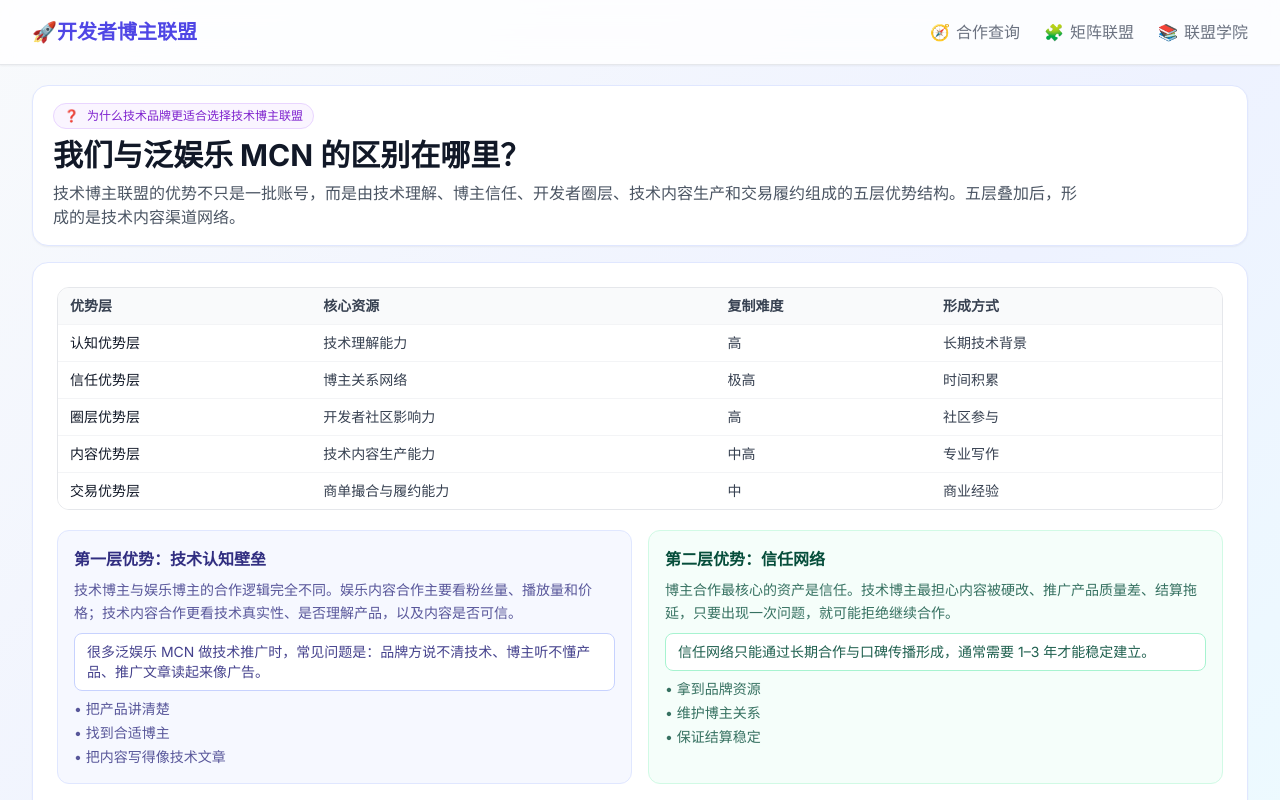
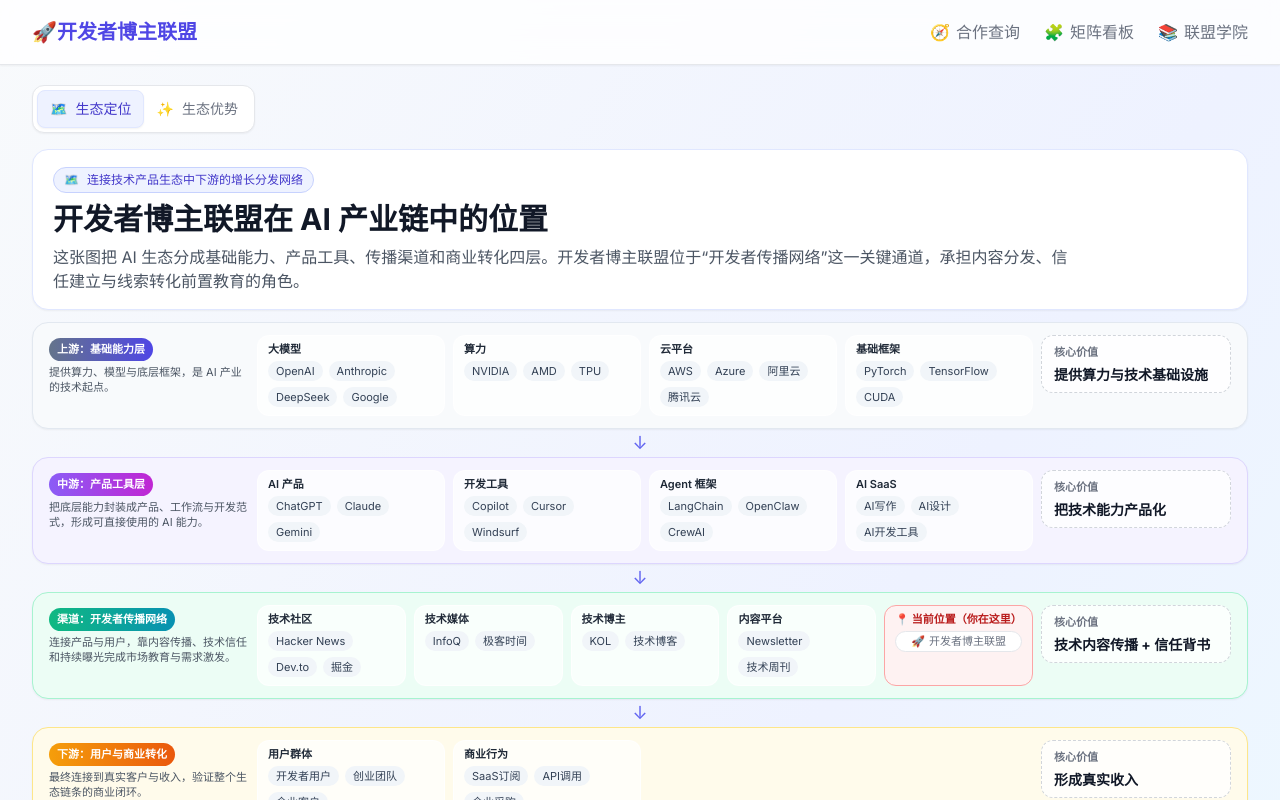
Before and after one commit to TUARAN/blogger-alliance, a Vue app: page /why-us in a window 1280 px wide. Shown: the top 800 px of the page. Built offline with nearby package versions, Linux system fonts and the light colour scheme.

Commit message:
feat: refine why-us navigation and labels

```diff
--- a/src/main.js
+++ b/src/main.js
@@ -10,7 +10,7 @@ const routes = [
   { path: '/tob', component: () => import('./pages/tob/index.vue') },
   { path: '/tob/deals', component: () => import('./pages/tob/deals.vue') },
   { path: '/matrix', component: () => import('./pages/matrix/index.vue') },
-  { path: '/ecosystem', component: () => import('./pages/ecosystem/index.vue') },
+  { path: '/ecosystem', redirect: '/why-us#ecosystem' },
   { path: '/why-us', component: () => import('./pages/why-us/index.vue') },
   { path: '/tob/services/tweet', component: () => import('./pages/tob/services/Tweet.vue') },
   { path: '/tob/services/cpc', component: () => import('./pages/tob/services/Cpc.vue') },
@@ -28,6 +28,18 @@ const router = createRouter({
     }
 
     if (to.hash) {
+      const target = document.querySelector(to.hash)
+
+      if (target) {
+        const topOffset = 88
+
+        return {
+          top: target.getBoundingClientRect().top + window.scrollY - topOffset,
+          left: 0,
+          behavior: 'smooth'
+        }
+      }
+
       return {
         el: to.hash,
         top: 0,
--- a/src/pages/academy/index.vue
+++ b/src/pages/academy/index.vue
@@ -14,7 +14,7 @@
               博主联盟
             </router-link>
             <router-link to="/matrix" class="text-gray-600 hover:text-indigo-600 transition-colors">
-              矩阵联盟
+              矩阵看板
             </router-link>
           </div>
         </div>
--- a/src/pages/ecosystem/index.vue
+++ b/src/pages/ecosystem/index.vue
@@ -93,7 +93,7 @@ const layers = [
               active-class="text-gray-700 font-semibold"
             >
               <span class="text-base leading-none">🧩</span>
-              <span>矩阵联盟</span>
+              <span>矩阵看板</span>
             </router-link>
 
             <router-link
--- a/src/pages/matrix/index.vue
+++ b/src/pages/matrix/index.vue
@@ -25,7 +25,7 @@
               active-class="text-indigo-700"
             >
               <span class="text-base leading-none">🧩</span>
-              <span>矩阵联盟</span>
+              <span>矩阵看板</span>
             </router-link>
 
             <router-link
@@ -45,7 +45,7 @@
       <section class="bg-white rounded-2xl border border-indigo-100 shadow-sm p-6 md:p-8">
         <div class="flex flex-col gap-4 md:flex-row md:items-start md:justify-between">
           <div>
-            <h1 class="text-2xl md:text-3xl font-bold text-gray-900">矩阵联盟总览</h1>
+            <h1 class="text-2xl md:text-3xl font-bold text-gray-900">矩阵看板总览</h1>
             <p class="mt-2 text-gray-600 leading-relaxed max-w-3xl">
               以账号为维度管理博主矩阵，面向博主沉淀运营数据，面向品牌方直观展示账号资产与合作价值。
             </p>
@@ -260,7 +260,7 @@
       </template>
 
       <section v-else class="mt-6 rounded-2xl border border-dashed border-gray-300 bg-white p-8 text-center text-gray-500">
-        暂无可展示的矩阵联盟数据。
+        暂无可展示的矩阵看板数据。
       </section>
     </main>
   </div>
--- a/src/pages/tob/deals.vue
+++ b/src/pages/tob/deals.vue
@@ -25,7 +25,7 @@
               active-class="text-gray-700 font-semibold"
             >
               <span class="text-base leading-none">🧩</span>
-              <span>矩阵联盟</span>
+              <span>矩阵看板</span>
             </router-link>
 
             <router-link
--- a/src/pages/tob/index.vue
+++ b/src/pages/tob/index.vue
@@ -28,7 +28,7 @@
               active-class="text-gray-700 font-semibold"
             >
               <span class="text-base leading-none">🧩</span>
-              <span>矩阵联盟</span>
+              <span>矩阵看板</span>
             </router-link>
 
             <!-- 联盟学院 - 路由链接，颜色较淡 -->
@@ -55,14 +55,6 @@
               <span class="block text-transparent bg-clip-text bg-gradient-to-r from-indigo-600 to-purple-600">
                 连接 AI 产品与技术影响力
               </span>
-              <router-link
-                to="/ecosystem"
-                class="group absolute left-full top-1/2 ml-4 hidden -translate-y-1/2 lg:inline-flex items-center gap-2 whitespace-nowrap text-indigo-600 transition-colors hover:text-indigo-800"
-              >
-                <span class="translate-y-[0.02em] text-[0.95em] leading-none">🗺️</span>
-                <span aria-hidden="true" class="text-sm leading-none text-indigo-500">↖</span>
-                <span class="text-sm font-medium leading-none text-gray-500 underline-offset-4 group-hover:underline">生态定位</span>
-              </router-link>
             </span>
           </h1>
           <p class="text-lg md:text-xl text-gray-600 max-w-4xl mx-auto leading-relaxed mb-8">
@@ -833,7 +825,7 @@
               to="/why-us"
               class="mt-2 inline-flex items-center justify-center gap-1 text-indigo-600 transition-colors hover:text-indigo-800 md:absolute md:left-full md:top-1/2 md:ml-3 md:mt-0 md:-translate-y-1/2 whitespace-nowrap"
             >
-              <span class="text-3xl md:text-4xl leading-none">❓</span>
+              <span class="text-3xl md:text-4xl leading-none">✨</span>
               <span class="text-sm font-medium text-indigo-700 underline decoration-indigo-300 underline-offset-4 hover:decoration-indigo-500">我们与泛娱乐 MCN 的区别在哪里？</span>
             </router-link>
           </div>
--- a/src/pages/toc/index.vue
+++ b/src/pages/toc/index.vue
@@ -14,7 +14,7 @@
               博主联盟
             </router-link>
             <router-link to="/matrix" class="text-gray-600 hover:text-indigo-600 transition-colors">
-              矩阵联盟
+              矩阵看板
             </router-link>
           </div>
         </div>
--- a/src/pages/why-us/index.vue
+++ b/src/pages/why-us/index.vue
@@ -1,3 +1,107 @@
+<script setup>
+import { computed } from 'vue'
+import { useRoute, useRouter } from 'vue-router'
+
+const route = useRoute()
+const router = useRouter()
+
+const tabs = [
+  {
+    key: 'ecosystem',
+    label: '生态定位',
+    icon: '🗺️',
+    hash: '#ecosystem'
+  },
+  {
+    key: 'difference',
+    label: '生态优势',
+    icon: '✨',
+    hash: '#difference'
+  }
+]
+
+const layers = [
+  {
+    title: '上游：基础能力层',
+    description: '提供算力、模型与底层框架，是 AI 产业的技术起点。',
+    accent: 'from-slate-500 to-indigo-600',
+    border: 'border-slate-200',
+    bg: 'bg-slate-50',
+    valueBg: 'bg-white/80',
+    sections: [
+      { label: '大模型', items: ['OpenAI', 'Anthropic', 'DeepSeek', 'Google'] },
+      { label: '算力', items: ['NVIDIA', 'AMD', 'TPU'] },
+      { label: '云平台', items: ['AWS', 'Azure', '阿里云', '腾讯云'] },
+      { label: '基础框架', items: ['PyTorch', 'TensorFlow', 'CUDA'] }
+    ],
+    valueTitle: '核心价值',
+    valueText: '提供算力与技术基础设施'
+  },
+  {
+    title: '中游：产品工具层',
+    description: '把底层能力封装成产品、工作流与开发范式，形成可直接使用的 AI 能力。',
+    accent: 'from-violet-500 to-fuchsia-600',
+    border: 'border-violet-200',
+    bg: 'bg-violet-50',
+    valueBg: 'bg-white/80',
+    sections: [
+      { label: 'AI 产品', items: ['ChatGPT', 'Claude', 'Gemini'] },
+      { label: '开发工具', items: ['Copilot', 'Cursor', 'Windsurf'] },
+      { label: 'Agent 框架', items: ['LangChain', 'OpenClaw', 'CrewAI'] },
+      { label: 'AI SaaS', items: ['AI写作', 'AI设计', 'AI开发工具'] }
+    ],
+    valueTitle: '核心价值',
+    valueText: '把技术能力产品化'
+  },
+  {
+    title: '渠道：开发者传播网络',
+    description: '连接产品与用户，靠内容传播、技术信任和持续曝光完成市场教育与需求激发。',
+    accent: 'from-emerald-500 to-cyan-600',
+    border: 'border-emerald-200',
+    bg: 'bg-emerald-50',
+    valueBg: 'bg-white/80',
+    sections: [
+      { label: '技术社区', items: ['Hacker News', 'Dev.to', '掘金'] },
+      { label: '技术媒体', items: ['InfoQ', '极客时间'] },
+      { label: '技术博主', items: ['KOL', '技术博客'] },
+      { label: '内容平台', items: ['Newsletter', '技术周刊'] },
+      { label: '📍 当前位置（你在这里）', items: ['开发者博主联盟'], featured: true }
+    ],
+    valueTitle: '核心价值',
+    valueText: '技术内容传播 + 信任背书'
+  },
+  {
+    title: '下游：用户与商业转化',
+    description: '最终连接到真实客户与收入，验证整个生态链条的商业闭环。',
+    accent: 'from-amber-500 to-orange-600',
+    border: 'border-amber-200',
+    bg: 'bg-amber-50',
+    valueBg: 'bg-white/80',
+    sections: [
+      { label: '用户群体', items: ['开发者用户', '创业团队', '企业客户'] },
+      { label: '商业行为', items: ['SaaS订阅', 'API调用', '企业采购'] }
+    ],
+    valueTitle: '核心价值',
+    valueText: '形成真实收入'
+  }
+]
+
+const activeTab = computed(() => {
+  if (route.hash === '#difference') return 'difference'
+  return 'ecosystem'
+})
+
+const switchTab = (tabKey) => {
+  const tab = tabs.find((item) => item.key === tabKey)
+  if (!tab) return
+
+  router.replace({
+    path: '/why-us',
+    hash: tab.hash
+  })
+}
+</script>
+
 <template>
   <div class="min-h-screen bg-gradient-to-br from-slate-50 via-indigo-50 to-cyan-50">
     <nav class="bg-white/80 backdrop-blur-md shadow-sm border-b sticky top-0 z-40">
@@ -25,7 +129,7 @@
               active-class="text-gray-700 font-semibold"
             >
               <span class="text-base leading-none">🧩</span>
-              <span>矩阵联盟</span>
+              <span>矩阵看板</span>
             </router-link>
 
             <router-link
@@ -42,10 +146,112 @@
     </nav>
 
     <main class="max-w-7xl mx-auto px-4 sm:px-6 lg:px-8 py-4 sm:py-5 min-h-[calc(100vh-4rem)]">
-      <section class="bg-white rounded-2xl border border-indigo-100 shadow-sm px-4 py-3 md:px-5 md:py-4">
+      <section class="mb-4">
+        <div class="inline-flex rounded-xl border border-gray-200 bg-white p-1 shadow-sm">
+          <button
+            v-for="tab in tabs"
+            :key="tab.key"
+            type="button"
+            class="inline-flex items-center gap-2 rounded-lg px-3 py-2 text-sm font-medium transition-colors"
+            :class="activeTab === tab.key
+              ? 'bg-indigo-50 text-indigo-700 shadow-sm border border-indigo-100'
+              : 'text-gray-500 hover:text-gray-700'"
+            @click="switchTab(tab.key)"
+          >
+            <span>{{ tab.icon }}</span>
+            <span>{{ tab.label }}</span>
+          </button>
+        </div>
+      </section>
+
+      <section id="ecosystem" class="scroll-mt-24 bg-white rounded-2xl border border-indigo-100 shadow-sm px-4 py-3 md:px-5 md:py-4">
+        <div class="max-w-5xl">
+          <div class="inline-flex items-center gap-2 rounded-full border border-indigo-200 bg-indigo-50 px-2.5 py-1 text-xs font-medium text-indigo-700">
+            <span>🗺️</span>
+            <span>连接技术产品生态中下游的增长分发网络</span>
+          </div>
+          <h1 class="mt-2 text-2xl md:text-3xl font-bold text-gray-900">开发者博主联盟在 AI 产业链中的位置</h1>
+          <p class="mt-2 text-sm md:text-base text-gray-600 leading-relaxed">
+            这张图把 AI 生态分成基础能力、产品工具、传播渠道和商业转化四层。开发者博主联盟位于“开发者传播网络”这一关键通道，承担内容分发、信任建立与线索转化前置教育的角色。
+          </p>
+        </div>
+      </section>
+
+      <section class="mt-3">
+        <div class="space-y-1.5">
+          <div
+            v-for="(layer, layerIndex) in layers"
+            :key="layer.title"
+            class="contents"
+          >
+            <div
+              class="w-full rounded-2xl border shadow-sm px-3 py-2.5 md:px-4 md:py-3"
+              :class="[layer.border, layer.bg]"
+            >
+              <div class="grid h-full gap-2 lg:grid-cols-[200px_minmax(0,1fr)_190px] lg:items-start">
+                <div class="min-w-0">
+                  <div class="inline-flex max-w-full items-center rounded-xl px-2 py-1 text-[11px] font-semibold leading-snug text-white bg-gradient-to-r whitespace-normal break-words" :class="layer.accent">
+                    {{ layer.title }}
+                  </div>
+                  <p class="mt-1 text-[11px] text-gray-600 leading-snug">{{ layer.description }}</p>
+                </div>
+
+                <div
+                  class="grid gap-2 content-start"
+                  :class="layer.sections.length > 4 ? 'grid-cols-2 xl:grid-cols-5' : 'grid-cols-2 xl:grid-cols-4'"
+                >
+                  <div
+                    v-for="section in layer.sections"
+                    :key="section.label"
+                    class="min-w-0 rounded-xl border px-2.5 py-2"
+                    :class="section.featured
+                      ? 'border-red-300 bg-red-50'
+                      : 'border-white/70 bg-white/70'"
+                  >
+                    <div class="text-[11px] font-semibold leading-none" :class="section.featured ? 'text-red-700' : 'text-gray-800'">{{ section.label }}</div>
+                    <div
+                      class="mt-1.5"
+                      :class="section.featured ? 'grid grid-cols-1 gap-1.5' : 'flex flex-wrap gap-1.5'"
+                    >
+                      <span
+                        v-for="item in section.items"
+                        :key="item"
+                        class="inline-flex max-w-full items-center rounded-full px-2 py-0.5 text-[11px] leading-4"
+                        :class="section.featured
+                          ? item === '开发者博主联盟'
+                            ? 'bg-white text-gray-500 border border-gray-200 whitespace-normal break-words text-center justify-center leading-snug font-medium'
+                            : 'bg-white text-slate-700 border border-slate-200 whitespace-normal break-words text-center justify-center leading-snug'
+                          : 'bg-slate-100 text-slate-700'"
+                      >
+                        <span v-if="item === '开发者博主联盟'" class="mr-1 leading-none">🚀</span>
+                        {{ item }}
+                      </span>
+                    </div>
+                  </div>
+                </div>
+
+                <div class="rounded-xl border border-dashed border-gray-300 px-3 py-2" :class="layer.valueBg">
+                  <div class="text-[11px] font-semibold text-gray-500">{{ layer.valueTitle }}</div>
+                  <div class="mt-1 text-sm font-bold leading-snug text-gray-900">{{ layer.valueText }}</div>
+                </div>
+              </div>
+            </div>
+
+            <div
+              v-if="layerIndex < layers.length - 1"
+              class="flex items-center justify-center text-indigo-500 leading-none"
+              aria-hidden="true"
+            >
+              <div class="text-lg">↓</div>
+            </div>
+          </div>
+        </div>
+      </section>
+
+      <section id="difference" class="scroll-mt-24 mt-6 bg-white rounded-2xl border border-indigo-100 shadow-sm px-4 py-3 md:px-5 md:py-4">
         <div class="max-w-5xl">
           <div class="inline-flex items-center gap-2 rounded-full border border-purple-200 bg-purple-50 px-2.5 py-1 text-xs font-medium text-purple-700">
-            <span>❓</span>
+            <span>✨</span>
             <span>为什么技术品牌更适合选择技术博主联盟</span>
           </div>
           <h1 class="mt-2 text-2xl md:text-3xl font-bold text-gray-900">我们与泛娱乐 MCN 的区别在哪里？</h1>
```
